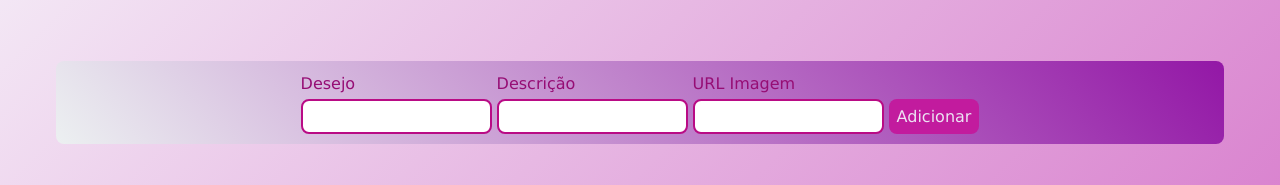
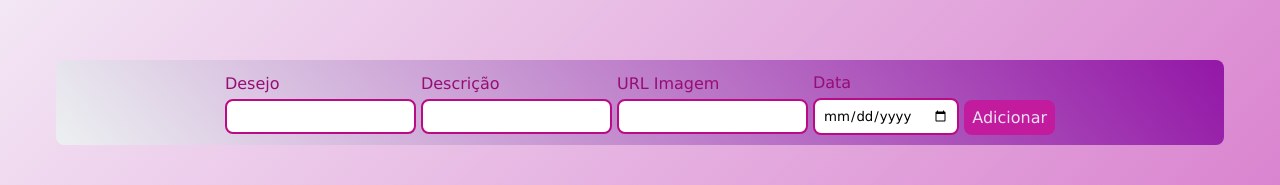
Before and after one commit to simoneraeder/lista-desejos, a React (Vite) app: page / in a window 1280 px wide. Shown: the part 286-471 px from the top of the page. Built offline with nearby package versions, Linux system fonts and the light colour scheme.

Commit message:
atualizado

```diff
--- a/src/App.jsx
+++ b/src/App.jsx
@@ -1,4 +1,4 @@
-import { useEffect, useState } from "react";
+import { useCallback, useEffect, useState } from "react";
 import styles from "./App.module.css";
 import { CardGrid } from "./components/CardGrid/CardGrid";
 import { Footer } from "./components/Footer/Footer";
@@ -13,6 +13,7 @@
     name: "",
     description: "",
     urlImage: "",
+    date:"",
   });
 
   const handleSubmit = (e) => {
@@ -23,13 +24,10 @@
       name: "",
       description: "",
       urlImage: "",
+      date:"",
     });
   };
 
-  const handleDelete = (indexToDelete) => {
-    const updatedWishs = wishs.filter((_, index) => index !== indexToDelete);
-    setWishs(updatedWishs);
-  };
 
 useEffect (() => {
 const savedWishs = localStorage.getItem("userWishs");
@@ -52,7 +50,13 @@
     }
   }, [wishs]);
 
-
+const handleDelete = useCallback(
+  (indexToDelete) => {
+    const updatedWishs = wishs.filter((_,index) => index !== indexToDelete);
+    setWishs(updatedWishs);
+  },
+  [wishs]
+);
 
   return (
     <div className={styles.app}>
--- a/src/components/AddItemForm/AddItemForm.jsx
+++ b/src/components/AddItemForm/AddItemForm.jsx
@@ -31,12 +31,23 @@
               required
             />
           </div>
+
           <div className={styles.inputContainer}>
-            <label htmlFor="">URL Imagem</label>
+            <label htmlFor="urlImage">URL Imagem</label>
             <input
               type="text"
               name="urlImage"
               value={form.urlImage}
+              onChange={handleChange}
+              required
+            />
+          </div>
+          <div className={styles.inputContainer}>
+            <label htmlFor="date">Data</label>
+            <input
+              type="date"
+              name="date"
+              value={form.date}
               onChange={handleChange}
               required
             />
--- a/src/components/Card/Card.jsx
+++ b/src/components/Card/Card.jsx
@@ -1,6 +1,12 @@
 import styles from "./Card.module.css";
 
-export const Card = ({ name, description, image, onDelete }) => {
+export const Card = ({ name, description, image, date, onDelete }) => {
+  const [ano, mes, dia] = date ? date.split("-"): "";
+  const convertedDate = new Date(ano, mes - 1, dia);
+  const formatedDate = isNaN(convertedDate)
+    ? ""
+    : Intl.DateTimeFormat("pt-Br").format(convertedDate);
+
   return (
     <div className={styles.card}>
       <div className={styles.imgContainer}>
@@ -9,8 +15,12 @@
       <div className={styles.content}>
         <h3 className={styles.name}>{name}</h3>
         <p className={styles.description}>{description}</p>
-        <button className={styles.delete} onClick={onDelete} > 🗑️</button>
+        <p className={styles.description}>{formatedDate}</p>
+        <button className={styles.delete} onClick={onDelete}>
+          {" "}
+          🗑️
+        </button>
       </div>
-       </div>
+    </div>
   );
 };
--- a/src/components/Card/Card.module.css
+++ b/src/components/Card/Card.module.css
@@ -27,6 +27,8 @@
 opacity: 1;
 transform: scale(1);
     }
+
+
 
 .imgContainer{
     position: relative;
--- a/src/components/CardGrid/CardGrid.jsx
+++ b/src/components/CardGrid/CardGrid.jsx
@@ -2,6 +2,7 @@
 import styles from "./CardGrid.module.css";
 
 export const CardGrid = ({ wishs, handleDelete }) => {
+
   return (
     <div className={styles.grid}>
       {wishs.map((wish, index) => (
@@ -10,6 +11,7 @@
           name={wish.name}
           description={wish.description}
           image={wish.urlImage}
+          date={wish.date}
           onDelete={()=> handleDelete(index)}
         />
       ))}
```
